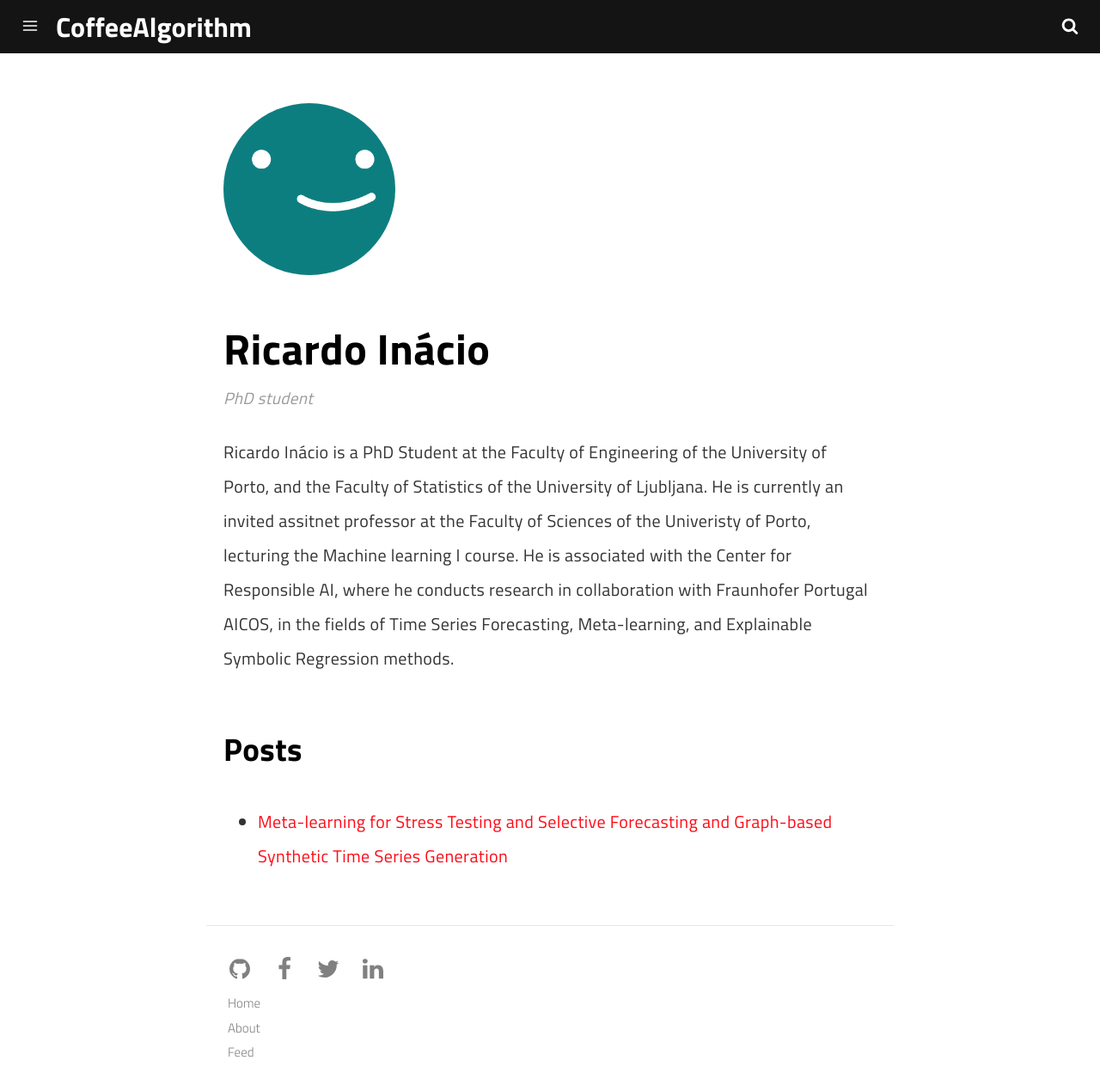
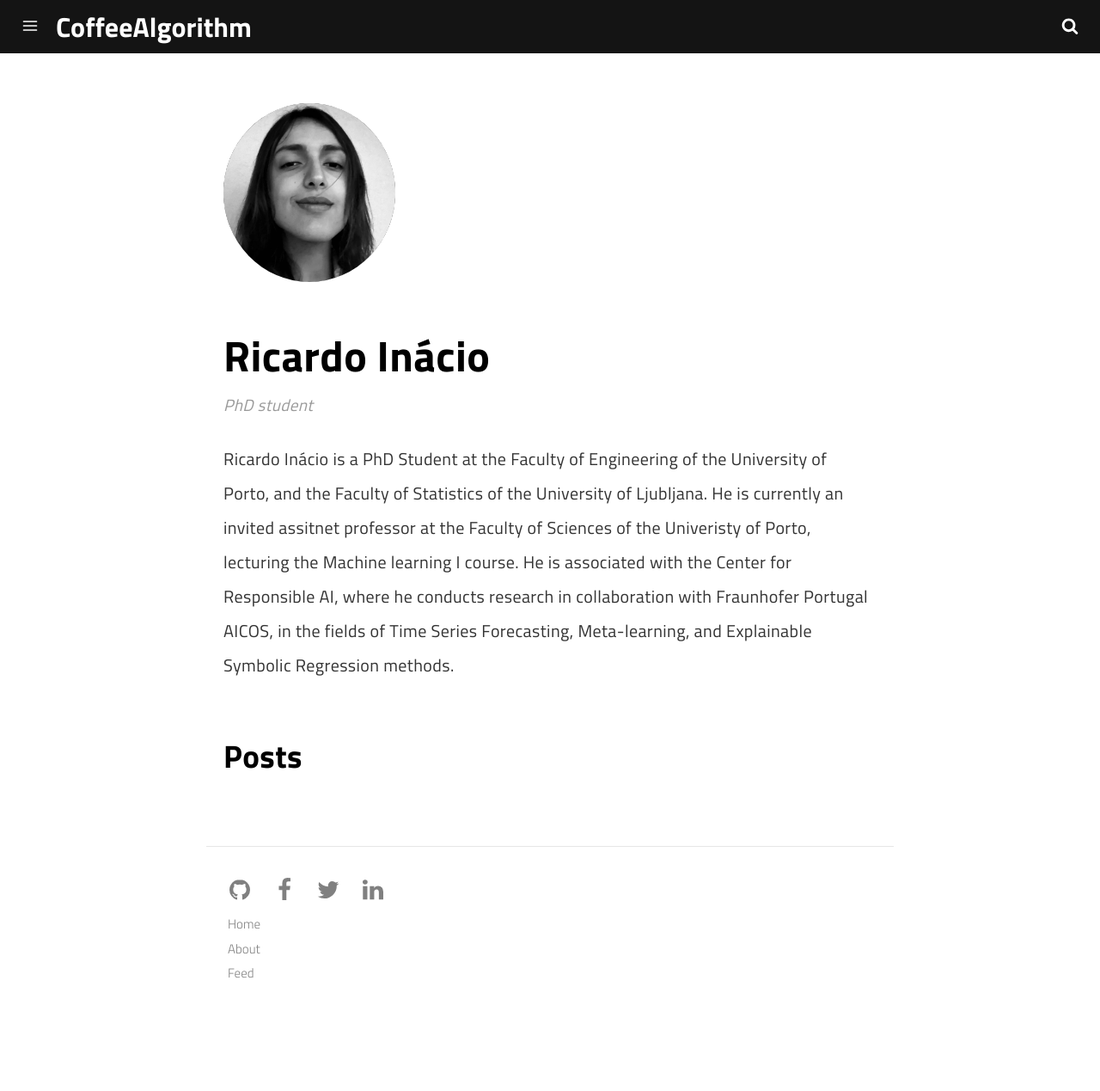
Before and after one commit to brunodireito/cisuc-junior-series, a Jekyll site: the page built from _authors/ricardoinacio.md, in a window 1280 px wide and 1269 px high. Shown: the whole window at 86% size. Built offline with Jekyll 4.4.1, drawn with Linux system fonts in a browser that asks for light colours; a script that is not in the unit is left out.

Commit message:
update with foto

```diff
--- a/_authors/ricardoinacio.md
+++ b/_authors/ricardoinacio.md
@@ -1,6 +1,6 @@
 ---
 layout: author
-photo: /assets/img/uploads/profile.png
+photo: /assets/img/uploads/ricardoinacio.jpeg
 name: ricardoinacio
 display_name: Ricardo Inácio
 position: PhD student
```
Also changed, not shown: _posts/2026-05-05-meta-learning-for-stress-testing-and-selective-forecasting-and-graph-based-synthetic-time-series-generation.md (+1 -1 lines), assets/img/uploads/ricardoinacio.jpeg (added).
